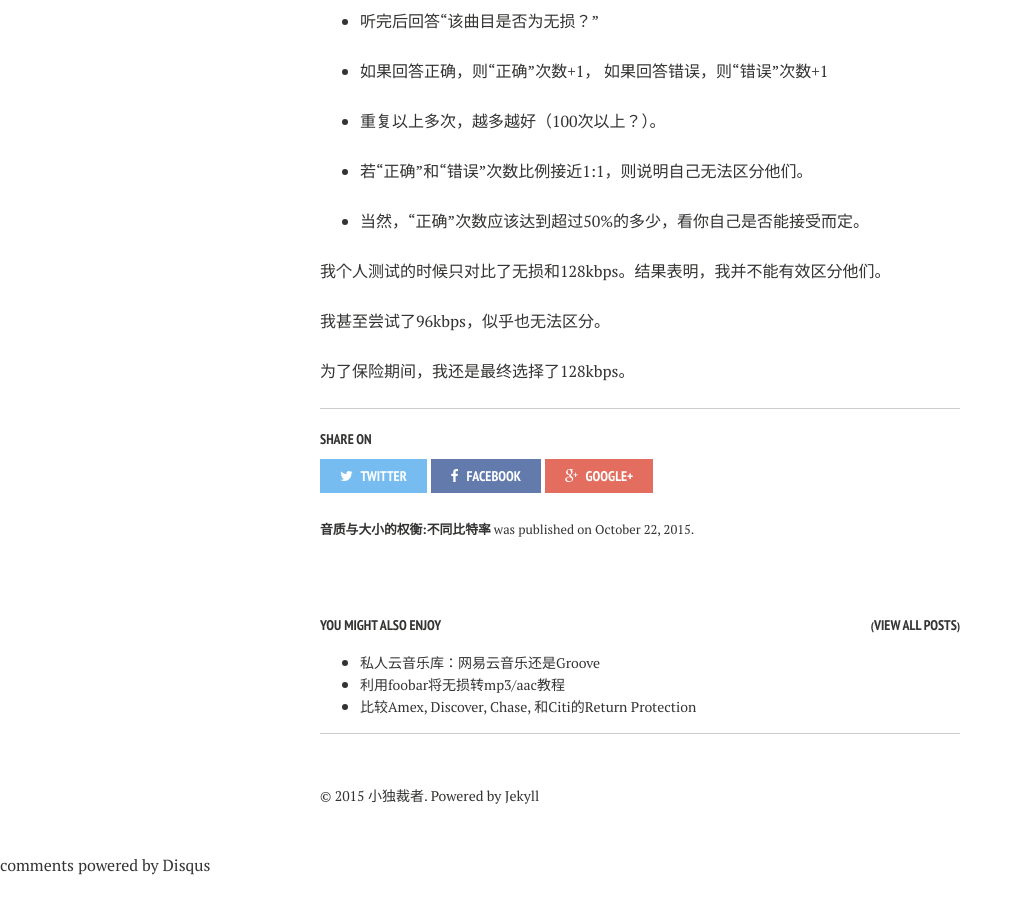
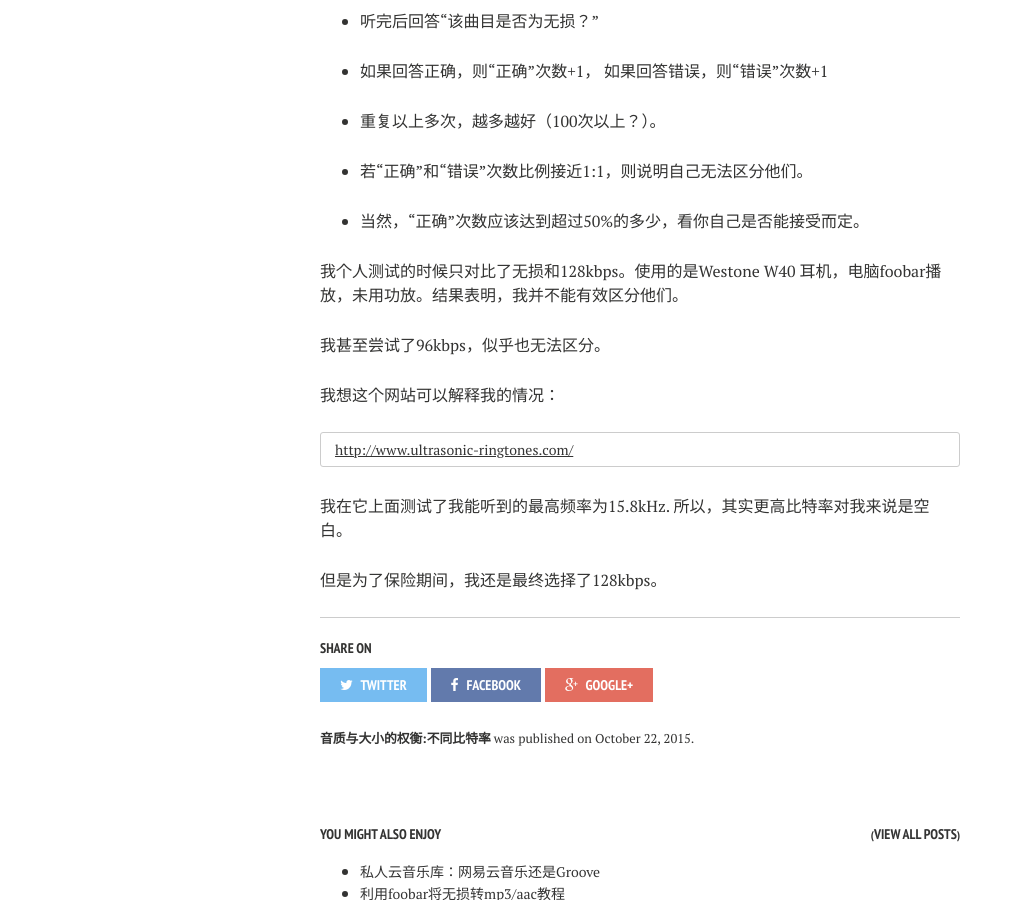
Before and after one commit to yinping4256/old.yinping4256.github.io, a Jekyll site: the page built from _posts/cn/2015-10-22-mp3 kbps comparison.markdown, in a window 1280 px wide and 900 px high, scrolled down 5892 px. Shown: the whole window, without its empty margins (0-1023 px from the left). Built offline with Jekyll 4.4.1, drawn with Linux system fonts in a browser that asks for light colours; nearby versions of some CDN libraries; comment, search, counter and statistics services are not loaded; before the commit the page ends 6768 px from its top, so only the background shows below that.

Commit message:
edited posts

```diff
--- a/_posts/cn/2015-10-22-mp3 kbps comparison.markdown
+++ b/_posts/cn/2015-10-22-mp3 kbps comparison.markdown
@@ -148,8 +148,15 @@ date: 2015-10-22T14:20:33-07:00
 
 * 当然，“正确”次数应该达到超过50%的多少，看你自己是否能接受而定。
 
-我个人测试的时候只对比了无损和128kbps。结果表明，我并不能有效区分他们。
+我个人测试的时候只对比了无损和128kbps。使用的是Westone W40 耳机，电脑foobar播放，未用功放。结果表明，我并不能有效区分他们。
 
 我甚至尝试了96kbps，似乎也无法区分。
 
-为了保险期间，我还是最终选择了128kbps。
+我想这个网站可以解释我的情况：
+
+<http://www.ultrasonic-ringtones.com/>
+{: .notice}
+
+我在它上面测试了我能听到的最高频率为15.8kHz. 所以，其实更高比特率对我来说是空白。
+
+但是为了保险期间，我还是最终选择了128kbps。
```
